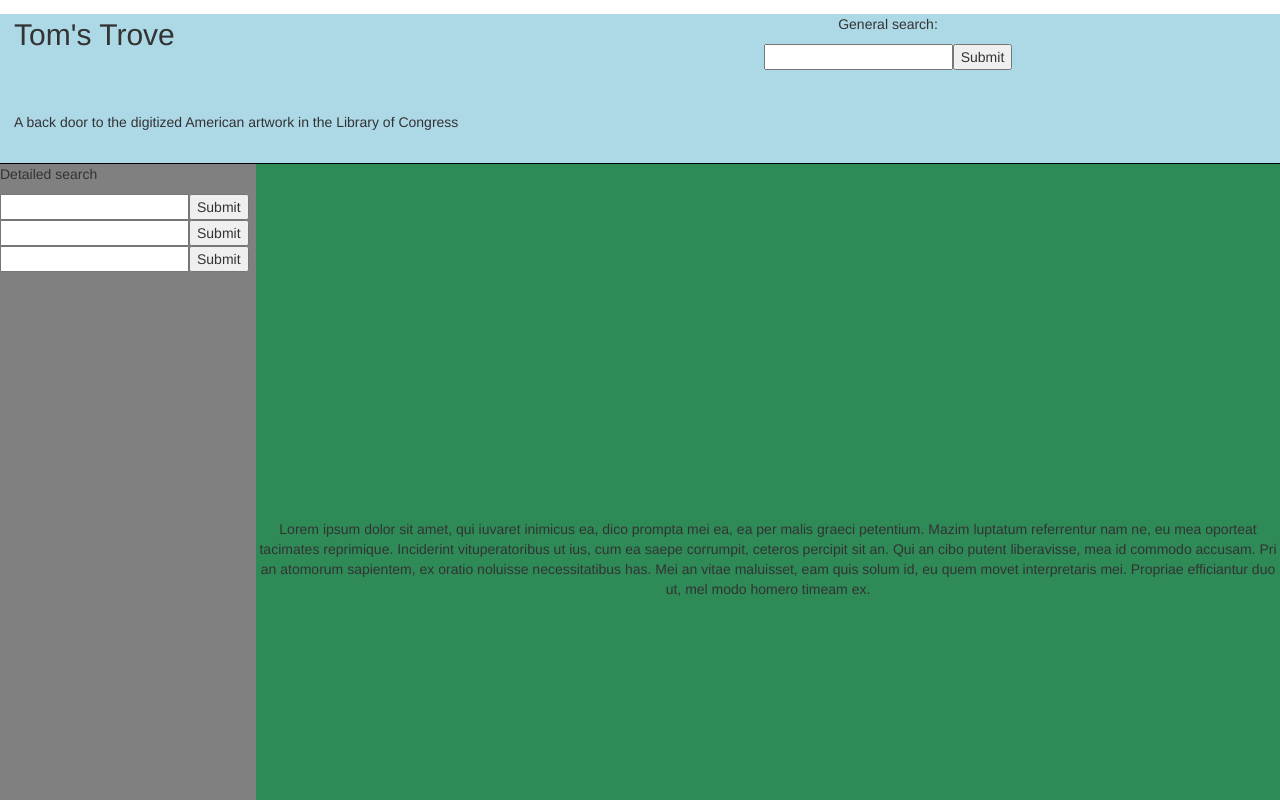
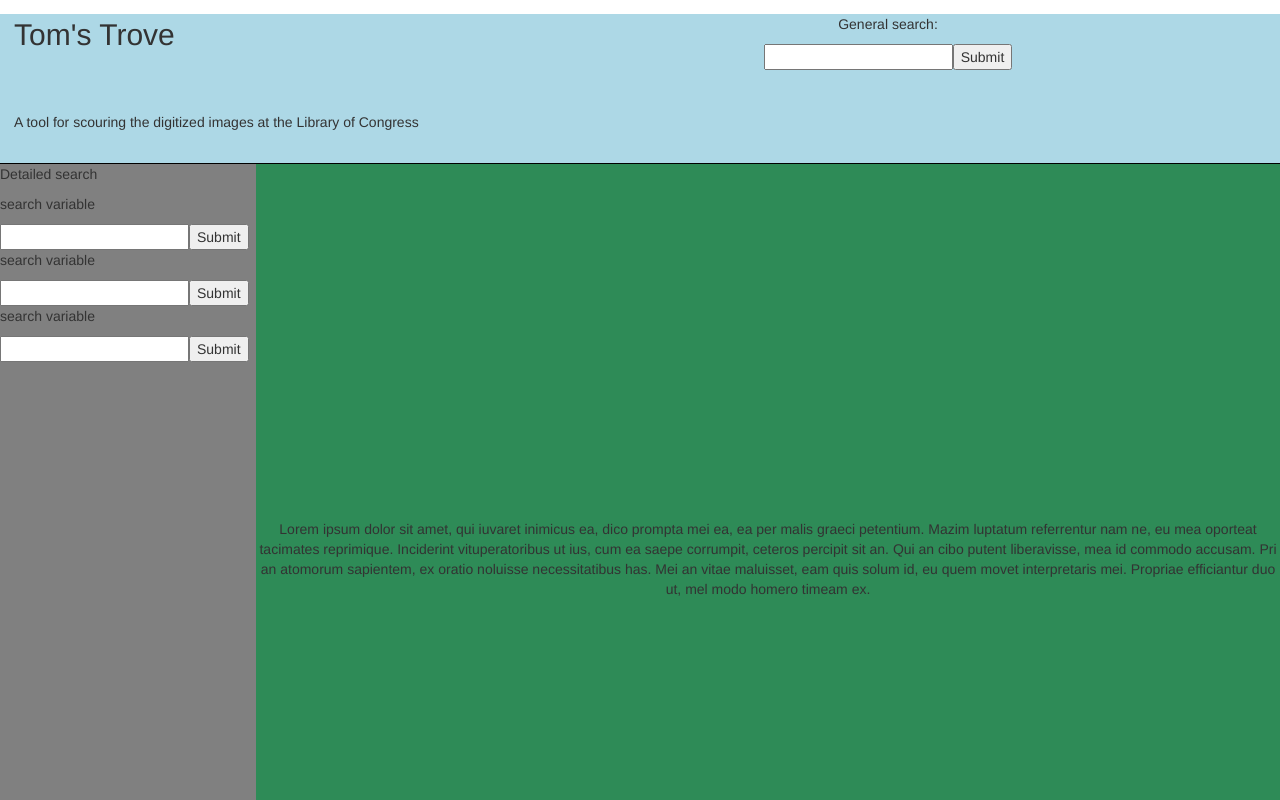
Before and after one commit to elmeltone/apihack, a plain HTML site: page index.html in a window 1280 px wide. Shown: the top 800 px of the page. Drawn offline with nearby package versions, Linux system fonts and the light colour scheme.

Commit message:
add detail

```diff
--- a/index.html
+++ b/index.html
@@ -20,15 +20,15 @@
 			</ul><br>
 		</div>
 		<div class="subtitle">
-			<p id="subtitle">A back door to the digitized American artwork in the Library of Congress</p>
+			<p id="subtitle">A tool for scouring the digitized images at the Library of Congress</p>
 		</div>
 	</nav>
 	<section id="section-main">
 			<div id="sidebar-wrapper">
 				<p>Detailed search</p>
-				<input class="details" type="text"><input type="submit" value="Submit" class="button"><br>
-				<input class="details" type="text"><input type="submit" value="Submit" class="button"><br>
-				<input class="details" type="text"><input type="submit" value="Submit" class="button"><br>
+				<p>search variable</p><input class="details" type="text"><input type="submit" value="Submit" class="button"><br>
+				<p>search variable</p><input class="details" type="text"><input type="submit" value="Submit" class="button"><br>
+				<p>search variable</p><input class="details" type="text"><input type="submit" value="Submit" class="button"><br>
 			</div>
 			<div id="results-wrapper">
 				<p class="tom-trivia">Lorem ipsum dolor sit amet, qui iuvaret inimicus ea, dico prompta mei ea, ea per malis graeci petentium. Mazim luptatum referrentur nam ne, eu mea oporteat tacimates reprimique. Inciderint vituperatoribus ut ius, cum ea saepe corrumpit, ceteros percipit sit an. Qui an cibo putent liberavisse, mea id commodo accusam. Pri an atomorum sapientem, ex oratio noluisse necessitatibus has. Mei an vitae maluisset, eam quis solum id, eu quem movet interpretaris mei. Propriae efficiantur duo ut, mel modo homero timeam ex.</p>
```
